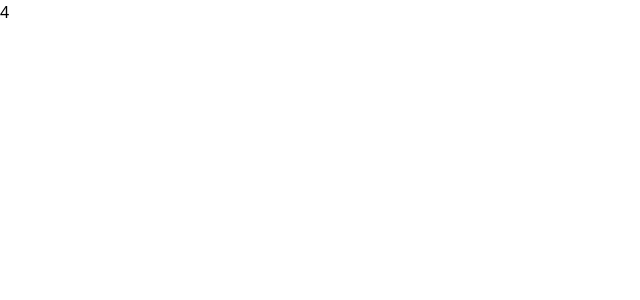
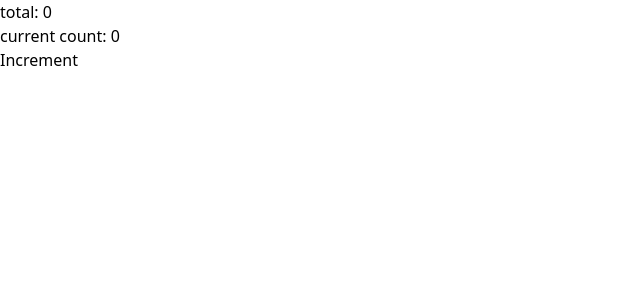
Before and after one commit to aqorbani/samplehooks, a Next.js app: page / in a window 1280 px wide. Shown: the top 300 px of the page, without its empty margins (0-640 px from the left). Built offline with nearby package versions, Linux system fonts and the light colour scheme.

Commit message:
add another sample of UseRef

```diff
--- a/src/app/page.tsx
+++ b/src/app/page.tsx
@@ -8,6 +8,7 @@ import UseLayoutEffect from "@/components/sampleHooks/UseLayoutEffect";
 import UseReducer from "@/components/sampleHooks/UseReducer";
 import UseRef from "@/components/sampleHooks/UseRef";
 import UseRef2 from "@/components/sampleHooks/UseRef2";
+import UseRef3 from "@/components/sampleHooks/UseRef3";
 
 export default function Home() {
   // const { user, login, logout } = useUser();
@@ -24,7 +25,8 @@ export default function Home() {
       {/* <UseLayoutEffect /> */}
       {/* <UseReducer /> */}
       {/* <UseRef /> */}
-      <UseRef2 value={4} />
+      {/* <UseRef2 value={4} /> */}
+      <UseRef3 />
     </div>
   );
 }
--- /dev/null
+++ b/src/components/sampleHooks/UseRef3.tsx
@@ -0,0 +1,21 @@
+import React, { useRef, useState } from "react";
+
+const UseRef3 = () => {
+  const total = useRef<number>(0);
+  const [count, setCount] = useState<number>(0);
+
+  const calculate = () => {
+    total.current += count;
+    return total.current;
+  };
+
+  return (
+    <div>
+      <p>total: {calculate()}</p>
+      <p>current count: {count}</p>
+      <button onClick={() => setCount(count + 1)}>Increment</button>
+    </div>
+  );
+};
+
+export default UseRef3;
```
